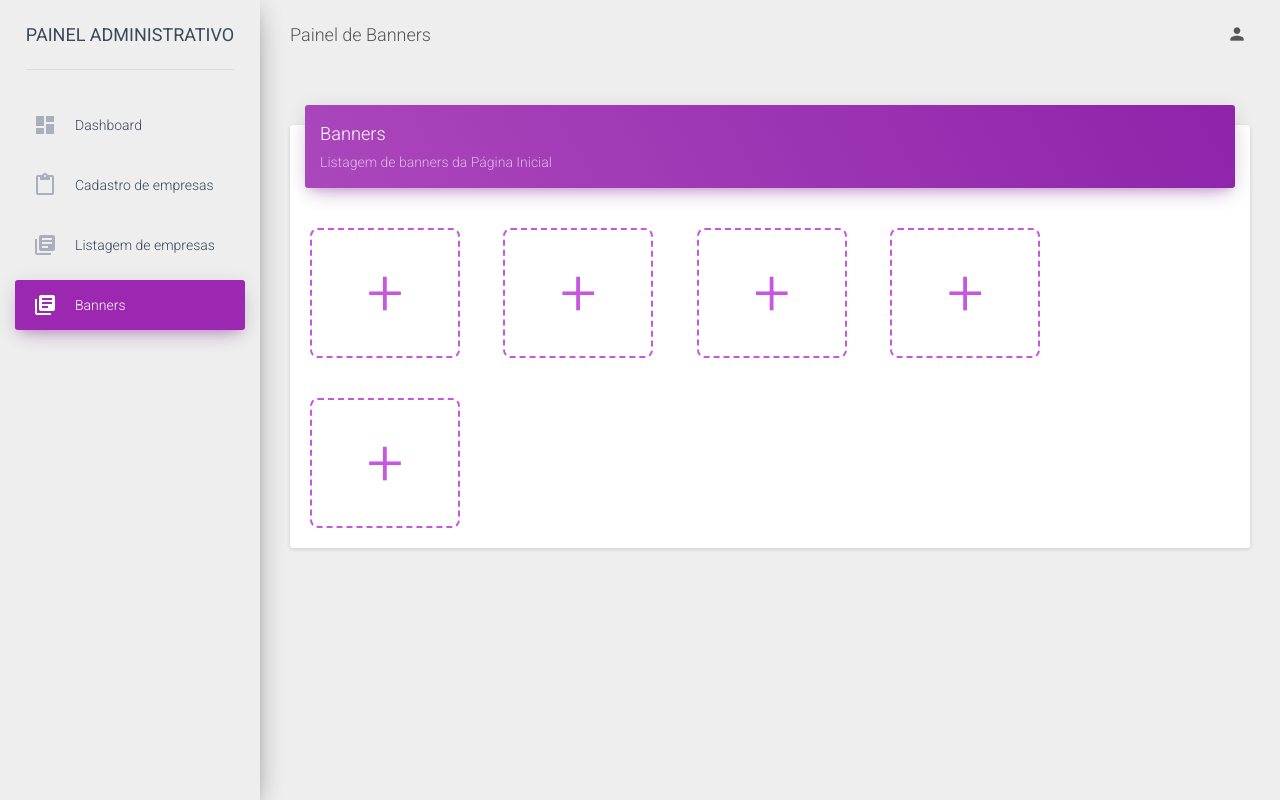
After one commit to daviaugustos/webachei, a PHP site: page /dashboard/listagem-banners.php in a window 1280 px wide. The commit adds this page. Run offline with PHP 8.4, Linux system fonts and the light colour scheme; the visitor is signed in with stand-in values (Sample User, id 1); some libraries are stand-ins or nearby versions.

Commit message:
Layout Inicial - Banners

```diff
--- a/assets/css/style.css
+++ b/assets/css/style.css
@@ -625,6 +625,34 @@ label.control-label{
   vertical-align: text-bottom;
 }
 
+/*-- Banners --*/
+.list-banner{
+  width: 880px;
+}
+.card-banner{
+  display: inline-block;
+}
+.button-add{
+    background: transparent;
+    width: 150px;
+    border-color: #c658e0;
+    text-align: center;
+    border-radius: 8px;
+    padding: 15px;
+    font-size: 65px;
+    color: #c658e0;
+    border-style: dashed;
+    height: 130px;
+
+    display: flex;
+    justify-content: center;
+    align-items: center;
+
+}
+.button-add:hover{
+  background-color: #f3f3f3;
+}
+
 
 
 /*-- Footer --*/
@@ -640,7 +668,30 @@ footer p{
 
 /*-- Media Screens --*/
 
+/*Media Screens nos Banners*/
+@media only screen and (min-width : 1310px){
+    .list-banner{
+      width: 1100px;
+    }
+}
+@media only screen and (max-width : 1094px){
+    .list-banner{
+      width: 660px;
+    }
+}
+@media only screen and (max-width : 639px){
+    .list-banner{
+      width: 440px;
+    }
+}
+@media only screen and (max-width : 447px){
+    .list-banner{
+      width: 220px;
+    }
+}
 
+
+/*Media Screens Gerais*/
 @media only screen and (max-width : 991px) {
     #detalhes .descricao-empresa{
       text-align: left;
--- /dev/null
+++ b/dashboard/listagem-banners.php
@@ -0,0 +1,117 @@
+<!doctype html>
+<html lang="en">
+<?php
+	include "../includes/logica-usuario.php";
+	verificaUsuario();
+	include "includes/header.php";
+	// include "empresa/lista-banners.php";
+?>
+<body>
+
+	<div class="wrapper">
+
+		<!--Side menu-->
+		<div class="sidebar" data-color="purple">
+			<div class="logo">
+				<a href="#" class="simple-text">
+					Painel Administrativo
+				</a>
+			</div>
+			<div class="sidebar-wrapper">
+				<ul class="nav">
+					<li>
+						<a href="dashboard.php">
+							<i class="material-icons">dashboard</i>
+							<p>Dashboard</p>
+						</a>
+					</li>
+					<li>
+						<a href="cadastra-empresa.php">
+							<i class="material-icons">content_paste</i>
+							<p>Cadastro de empresas</p>
+						</a>
+					</li>
+					<li>
+						<a href="listagem-empresa.php">
+							<i class="material-icons">library_books</i>
+							<p>Listagem de empresas</p>
+						</a>
+					</li>
+					<li class="active">
+						<a href="listagem-banners.php">
+							<i class="material-icons">library_books</i>
+							<p>Banners</p>
+						</a>
+					</li>
+				</ul>
+			</div>
+		</div>
+
+
+
+	    <div class="main-panel">
+
+			<nav class="navbar navbar-transparent navbar-absolute">
+				<div class="container-fluid">
+					<div class="navbar-header">
+						<button type="button" class="navbar-toggle" data-toggle="collapse">
+							<span class="sr-only">Toggle navigation</span>
+							<span class="icon-bar"></span>
+							<span class="icon-bar"></span>
+							<span class="icon-bar"></span>
+						</button>
+						<a class="navbar-brand" href="#">Painel de Banners</a>
+					</div>
+					<?php include "includes/logout.php" ?>
+				</div>
+			</nav>
+
+	        <div class="content">
+	            <div class="container-fluid">
+	                <div class="row">
+	                    <div class="col-md-12">
+
+	                        <div class="card">
+	                            <div class="card-header" data-background-color="purple">
+	                                <h4 class="title">Banners</h4>
+	                                <p class="category">Listagem de banners da Página Inicial</p>
+	                            </div>
+
+								<div class="container">
+
+									<div class="list-banner row padding-top-20" class="card-content table-responsive">
+										<div class="card-banner padding-20">
+											<button class="button-add">+</button>
+										</div>
+
+										<div class="card-banner padding-20">
+											<button class="button-add">+</button>
+										</div>
+
+										<div class="card-banner padding-20">
+											<button class="button-add">+</button>
+										</div>
+
+										<div class="card-banner padding-20">
+											<button class="button-add">+</button>
+										</div>
+
+										<div class="card-banner padding-20">
+											<button class="button-add">+</button>
+										</div>
+		                            </div>
+
+								</div>
+
+	                        </div>
+
+	                    </div>
+	                </div>
+	            </div>
+	        </div>
+	    </div>
+	</div>
+
+</body>
+<?php include "../includes/script.php" ?>
+</html>
```
Also changed, not shown: 1 other file.
